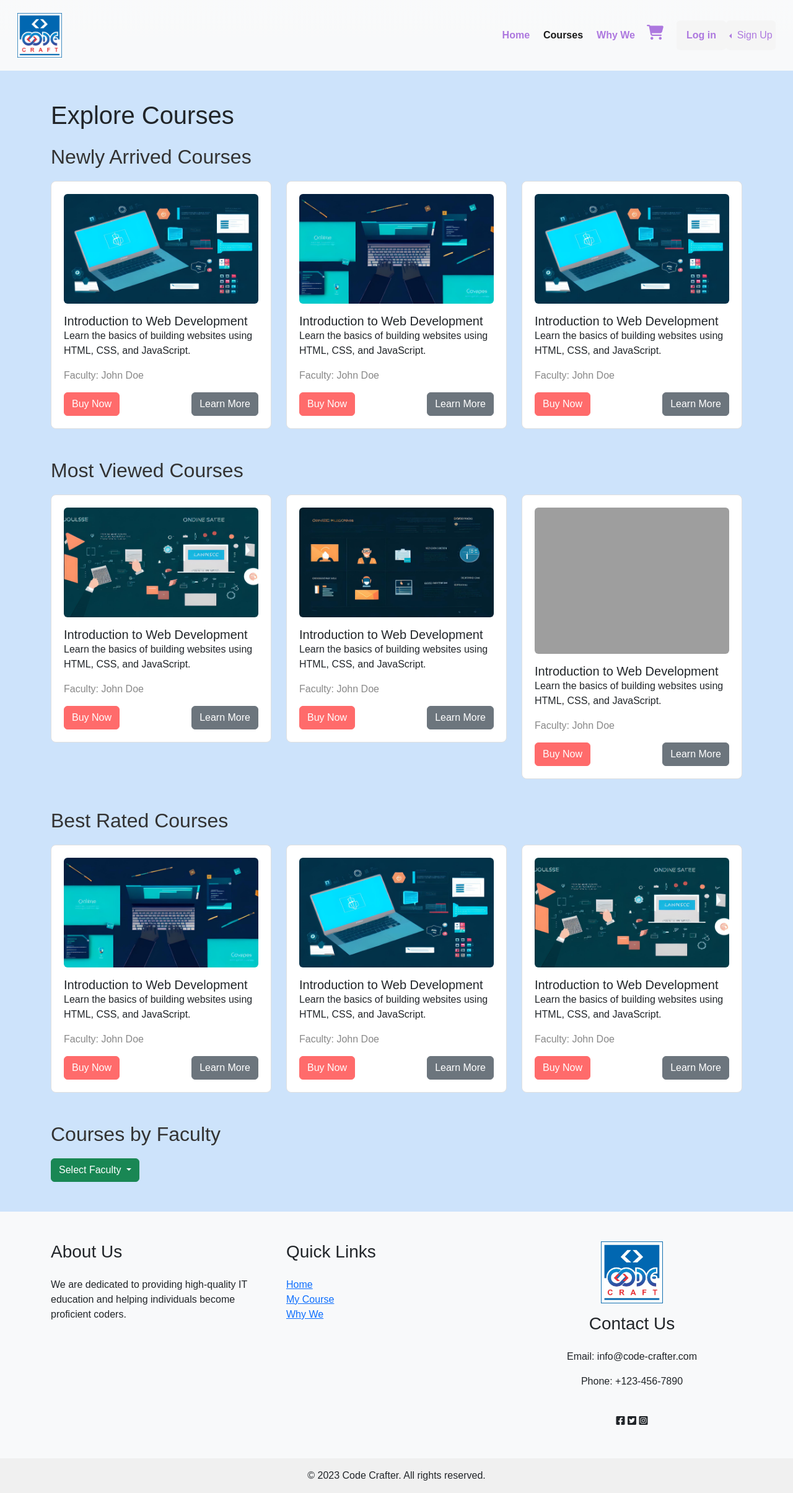
After one commit to Harsh-Surti-369/Code-Crafter, a PHP site: page /Front-end/course.html in a window 1280 px wide. The commit adds this page. Shown: the whole page at 62% size. Run offline with PHP 8.4, Linux system fonts and the light colour scheme; grey boxes are pictures that could not be loaded.

Commit message:
Explore cousre page design

```diff
--- a/Back-end/teacher.signup.php
+++ b/Back-end/teacher.signup.php
@@ -55,6 +55,7 @@ if ($_SERVER['REQUEST_METHOD'] === "POST") {
     <meta name="viewport" content="width=device-width, initial-scale=1.0" />
     <!-- bootstrap css -->
     <link rel="stylesheet" href="https://cdn.jsdelivr.net/npm/bootstrap@5.2.3/dist/css/bootstrap.min.css" integrity="sha384-rbsA2VBKQhggwzxH7pPCaAqO46MgnOM80zW1RWuH61DGLwZJEdK2Kadq2F9CUG65" crossorigin="anonymous" />
+
     <!-- jquery -->
     <script src="https://code.jquery.com/jquery-3.7.0.min.js" integrity="sha256-2Pmvv0kuTBOenSvLm6bvfBSSHrUJ+3A7x6P5Ebd07/g=" crossorigin="anonymous"></script>
     <!-- bootstrap js -->
--- /dev/null
+++ b/Front-end/CSS/course.css
@@ -0,0 +1,49 @@
+body {
+    font-family: Arial, sans-serif;
+    background-color: #cde3fb;
+}
+.course-card {
+    background-color: #fff;
+    border: 1px solid #e0e0e0;
+    border-radius: 8px;
+    padding: 20px;
+    transition: transform 0.2s, box-shadow 0.2s;
+}
+.course-card:hover {
+            transform: translateY(-5px);
+            box-shadow: 0px 5px 15px rgba(0, 0, 0, 0.1);
+        }
+        .course-card img {
+            max-width: 100%;
+            border-radius: 6px;
+        }
+        .course-title {
+            font-size: 1.25rem;
+            margin: 10px 0;
+            color: #333;
+        }
+        .course-description {
+            color: #777;
+        }
+        .faculty-name {
+            color: #888;
+            margin-bottom: 5px;
+        }
+        .buttons {
+            display: flex;
+            justify-content: space-between;
+            align-items: center;
+            margin-top: 15px;
+        }
+        .btn-primary {
+            background-color: #ff6b6b;
+            border-color: #ff6b6b;
+        }
+.btn-primary:hover {
+    background-color: #ff7465;
+    border-color: #ff7465;
+}
+h2 {
+    color: #333;
+    margin-bottom: 20px;
+}
--- /dev/null
+++ b/Front-end/course.html
@@ -0,0 +1,274 @@
+<!DOCTYPE html>
+<html lang="en">
+
+<head>
+  <meta charset="UTF-8" />
+  <meta name="viewport" content="width=device-width, initial-scale=1.0" />
+  <!-- bootstrap css -->
+  <link rel="stylesheet" href="https://cdn.jsdelivr.net/npm/bootstrap@5.2.3/dist/css/bootstrap.min.css"
+    integrity="sha384-rbsA2VBKQhggwzxH7pPCaAqO46MgnOM80zW1RWuH61DGLwZJEdK2Kadq2F9CUG65" crossorigin="anonymous" />
+  <!-- jquery -->
+  <script src="https://code.jquery.com/jquery-3.7.0.min.js"
+    integrity="sha256-2Pmvv0kuTBOenSvLm6bvfBSSHrUJ+3A7x6P5Ebd07/g=" crossorigin="anonymous"></script>
+  <!-- bootstrap js -->
+  <script src="https://cdn.jsdelivr.net/npm/bootstrap@5.2.3/dist/js/bootstrap.min.js"
+    integrity="sha384-cuYeSxntonz0PPNlHhBs68uyIAVpIIOZZ5JqeqvYYIcEL727kskC66kF92t6Xl2V"
+    crossorigin="anonymous"></script>
+  <script src="https://cdn.jsdelivr.net/npm/bootstrap@5.3.1/dist/js/bootstrap.bundle.min.js"></script>
+
+  <!-- font awesome -->
+  <link rel="stylesheet" href="https://cdnjs.cloudflare.com/ajax/libs/font-awesome/6.4.2/css/all.min.css"
+    integrity="sha512-z3gLpd7yknf1YoNbCzqRKc4qyor8gaKU1qmn+CShxbuBusANI9QpRohGBreCFkKxLhei6S9CQXFEbbKuqLg0DA=="
+    crossorigin="anonymous" referrerpolicy="no-referrer" />
+  <link rel="stylesheet" href="CSS/headerfooter.css" />
+  <link rel="stylesheet" href="CSS/course.css" />
+  <link rel="shortcut icon" href="../Assets/images/logo/cODE cRAFT lOGO.jpg" type="image/x-icon" />
+  <title>Best IT courses</title>
+</head>
+
+<body>
+      <!-- header navbar -->
+  <header class="sticky-top">
+    <nav class="navbar navbar-expand-lg p-3 mb-2 bg-light bg-gradient">
+      <div class="container-fluid">
+        <a class="navbar-brand" href="index.html"><img src="../Assets/images/logo/cODE cRAFT lOGO.jpg" alt="Code-Crafetr" class="logo" /></a>
+        <button class="navbar-toggler" type="button" data-bs-toggle="collapse" data-bs-target="#navbarNav" aria-controls="navbarNav" aria-expanded="false" aria-label="Toggle navigation">
+          <span class="navbar-toggler-icon"></span>
+        </button>
+
+        <div class="collapse navbar-collapse flex-row-reverse" id="navbarNav">
+          <ul class="navbar-nav">
+            <li class="nav-item">
+              <a class="nav-link" href="../Front-end/">Home</a>
+            </li>
+            <li class="nav-item">
+              <a class="nav-link active" href="corse.php">Courses</a>
+            </li>
+            <li class="nav-item">
+              <a class="nav-link" href="whyus.php">Why We</a>
+            </li>
+            <li class="nav-item cc">
+              <a class="nav-link cart"><i class="fa-solid fa-cart-shopping fa-xl" style="color: #ad78df"></i></a>
+            </li>
+            <li class="nav-item cls">
+              <a class="nav-link ls" href="login.html">Log in</a>
+            </li>
+            <div class="dropstart cls">
+              <button type="button" class="btn dropdown-toggle ls" data-bs-toggle="dropdown">
+                Sign Up
+              </button>
+              <ul class="dropdown-menu">
+                <a class="dropdown-item" href="../Back-end/student.signup.php">Sign Up as Student</a>
+                <a class="dropdown-item" href="../Back-end/teacher.signup.php">Sign Up as Faculty</a>
+              </ul>
+            </div>
+        </div>
+        </ul>
+      </div>
+      </div>
+    </nav>
+  </header>
+
+  <div class="container mt-5">
+        <h1 class="mb-4">Explore Courses</h1>
+
+        <!-- Section 1: Newly Arrived Courses -->
+        <section class="mb-5">
+            <h2>Newly Arrived Courses</h2>
+            <div class="row">
+                <!-- Course 1 -->
+                <div class="col-md-4">
+                  <div class="course-card">
+                      <img src="../Assets/couse image/c2.jpg" class="img-fluid mb-3" alt="Course Image">
+                      <h5 class="card-title">Introduction to Web Development</h5>
+                      <p class="card-text">Learn the basics of building websites using HTML, CSS, and JavaScript.</p>
+                      <p class="faculty-name">Faculty: John Doe</p>
+                      <div class="buttons">
+                          <a href="#" class="btn btn-primary">Buy Now</a>
+                          <a href="#" class="btn btn-secondary">Learn More</a>
+                      </div>
+                  </div>
+              </div>
+                <!-- Course 2 -->
+                <div class="col-md-4">
+                  <div class="course-card">
+                      <img src="../Assets/couse image/c3.jpg" class="img-fluid mb-3" alt="Course Image">
+                      <h5 class="card-title">Introduction to Web Development</h5>
+                      <p class="card-text">Learn the basics of building websites using HTML, CSS, and JavaScript.</p>
+                      <p class="faculty-name">Faculty: John Doe</p>
+                      <div class="buttons">
+                          <a href="#" class="btn btn-primary">Buy Now</a>
+                          <a href="#" class="btn btn-secondary">Learn More</a>
+                      </div>
+                  </div>
+              </div>
+                <!-- Course 3 -->
+                <div class="col-md-4">
+                  <div class="course-card">
+                      <img src="../Assets/couse image/c2.jpg" class="img-fluid mb-3" alt="Course Image">
+                      <h5 class="card-title">Introduction to Web Development</h5>
+                      <p class="card-text">Learn the basics of building websites using HTML, CSS, and JavaScript.</p>
+                      <p class="faculty-name">Faculty: John Doe</p>
+                      <div class="buttons">
+                          <a href="#" class="btn btn-primary">Buy Now</a>
+                          <a href="#" class="btn btn-secondary">Learn More</a>
+                      </div>
+                  </div>
+              </div>
+            </div>
+        </section>
+
+        <!-- Section 2: Most Viewed Courses -->
+        <section class="mb-5">
+            <h2>Most Viewed Courses</h2>
+            <div class="row">
+                <!-- Course 1 -->
+                <div class="col-md-4">
+                  <div class="course-card">
+                      <img src="../Assets/couse image/c1.jpg" class="img-fluid mb-3" alt="Course Image">
+                      <h5 class="card-title">Introduction to Web Development</h5>
+                      <p class="card-text">Learn the basics of building websites using HTML, CSS, and JavaScript.</p>
+                      <p class="faculty-name">Faculty: John Doe</p>
+                      <div class="buttons">
+                          <a href="#" class="btn btn-primary">Buy Now</a>
+                          <a href="#" class="btn btn-secondary">Learn More</a>
+                      </div>
+                  </div>
+              </div>
+                <!-- Course 2 -->
+                <div class="col-md-4">
+                  <div class="course-card">
+                      <img src="../Assets/couse image/c4.jpg" class="img-fluid mb-3" alt="Course Image">
+                      <h5 class="card-title">Introduction to Web Development</h5>
+                      <p class="card-text">Learn the basics of building websites using HTML, CSS, and JavaScript.</p>
+                      <p class="faculty-name">Faculty: John Doe</p>
+                      <div class="buttons">
+                          <a href="#" class="btn btn-primary">Buy Now</a>
+                          <a href="#" class="btn btn-secondary">Learn More</a>
+                      </div>
+                  </div>
+              </div>
+                <!-- Course 3 -->
+                <div class="col-md-4">
+                  <div class="course-card">
+                      <img src="course_image1.jpg" class="img-fluid mb-3" alt="Course Image">
+                      <h5 class="card-title">Introduction to Web Development</h5>
+                      <p class="card-text">Learn the basics of building websites using HTML, CSS, and JavaScript.</p>
+                      <p class="faculty-name">Faculty: John Doe</p>
+                      <div class="buttons">
+                          <a href="#" class="btn btn-primary">Buy Now</a>
+                          <a href="#" class="btn btn-secondary">Learn More</a>
+                      </div>
+                  </div>
+              </div>
+            </div>
+        </section>
+
+         <!-- Section 3: Best Rated Courses -->
+         <section class="mb-5">
+            <h2>Best Rated Courses</h2>
+            <div class="row">
+            <div class="col-md-4">
+              <div class="course-card">
+                  <img src="../Assets/couse image/c3.jpg" class="img-fluid mb-3" alt="Course Image">
+                  <h5 class="card-title">Introduction to Web Development</h5>
+                  <p class="card-text">Learn the basics of building websites using HTML, CSS, and JavaScript.</p>
+                  <p class="faculty-name">Faculty: John Doe</p>
+                  <div class="buttons">
+                      <a href="#" class="btn btn-primary">Buy Now</a>
+                      <a href="#" class="btn btn-secondary">Learn More</a>
+                  </div>
+              </div>
+          </div>
+                <!-- Course 2 -->
+                <div class="col-md-4">
+            <div class="course-card">
+                <img src="../Assets/couse image/c2.jpg" class="img-fluid mb-3" alt="Course Image">
+                <h5 class="card-title">Introduction to Web Development</h5>
+                <p class="card-text">Learn the basics of building websites using HTML, CSS, and JavaScript.</p>
+                <p class="faculty-name">Faculty: John Doe</p>
+                <div class="buttons">
+                    <a href="#" class="btn btn-primary">Buy Now</a>
+                    <a href="#" class="btn btn-secondary">Learn More</a>
+                </div>
+            </div>
+        </div>
+                <!-- Course 3 -->
+                <div class="col-md-4">
+                  <div class="course-card">
+                      <img src="../Assets/couse image/c1.jpg" class="img-fluid mb-3" alt="Course Image">
+                      <h5 class="card-title">Introduction to Web Development</h5>
+                      <p class="card-text">Learn the basics of building websites using HTML, CSS, and JavaScript.</p>
+                      <p class="faculty-name">Faculty: John Doe</p>
+                      <div class="buttons">
+                          <a href="#" class="btn btn-primary">Buy Now</a>
+                          <a href="#" class="btn btn-secondary">Learn More</a>
+                      </div>
+                  </div>
+              </div>
+                <!-- Add more course cards as needed -->
+            </div>
+        </section>
+
+        <!-- Section 4: Courses Filtered by Faculty -->
+        <section class="mb-5">
+            <h2>Courses by Faculty</h2>
+            <div class="dropdown mb-3">
+              <button class="btn btn-success dropdown-toggle" type="button" id="facultyDropdown" data-bs-toggle="dropdown" aria-expanded="false">
+                  Select Faculty
+              </button>
+              <ul class="dropdown-menu" aria-labelledby="facultyDropdown">
+                  <li><a class="dropdown-item" href="#">Faculty 1</a></li>
+                  <li><a class="dropdown-item" href="#">Faculty 2</a></li>
+                  <!-- Add more faculty options as needed -->
+              </ul>
+          </div>
+            </div>
+            <div class="row">
+                <!-- Display filtered course cards here -->
+            </div>
+        </section>
+    </div>
+    <footer class="bg-light">
+      <div class="container py-5">
+      <div class="row">
+        <div class="col-md-4">
+          <h3 class="mb-4">About Us</h3>
+          <p>We are dedicated to providing high-quality IT education and helping individuals become proficient coders.
+          </p>
+        </div>
+        <div class="col-md-4">
+          <h3 class="mb-4">Quick Links</h3>
+          <ul class="list-unstyled">
+            <li><a href="index.html">Home</a></li>
+            <li><a href="#">My Course</a></li>
+            <li><a href="#">Why We</a></li>
+          </ul>
+        </div>
+        <div class="col-md-4">
+          <div class="d-flex flex-column align-items-center">
+            <img src="../Assets/images/logo/cODE cRAFT lOGO.jpg" alt="Code-Crafter Logo" class="mb-3"
+              style="max-width: 100px;">
+            <h3 class="mb-4">Contact Us</h3>
+            <p>Email: info@code-crafter.com</p>
+            <p>Phone: +123-456-7890</p>
+            <div class="social-icons mt-4">
+              <a href="#" class="text-dark"><i class="fab fa-facebook-square"></i></a>
+              <a href="#" class="text-dark"><i class="fab fa-twitter-square"></i></a>
+              <a href="#" class="text-dark"><i class="fab fa-instagram-square"></i></a>
+            </div>
+          </div>
+        </div>
+      </div>
+      </div>
+      <div class="text-center py-3" style="background-color: #f0f0f0;">
+      <p class="mb-0">&copy; 2023 Code Crafter. All rights reserved.</p>
+      </div>
+    </footer>
+
+    <!-- Include your JavaScript scripts here if needed -->
+    <script src="https://code.jquery.com/jquery-3.5.1.slim.min.js"></script>
+    <script src="https://cdn.jsdelivr.net/npm/@popperjs/core@2.9.3/dist/umd/popper.min.js"></script>
+    <script src="https://stackpath.bootstrapcdn.com/bootstrap/4.5.2/js/bootstrap.min.js"></script>
+</body>
+</html>
```
Also changed, not shown: Front-end/course.php (deleted, +0 -74 lines), Assets/couse image/c1.jpg (added), Assets/couse image/c2.jpg (added), Assets/couse image/c3.jpg (added), Assets/couse image/c4.jpg (added).
